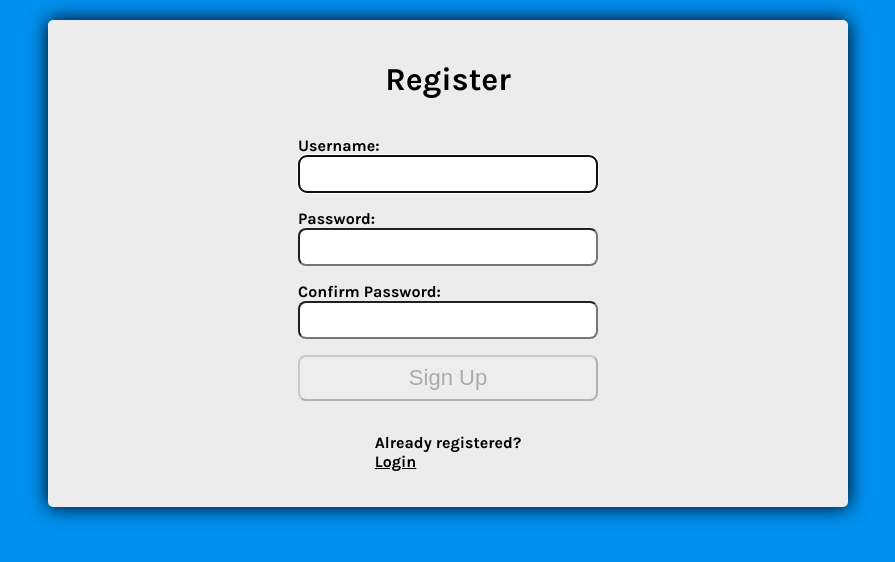
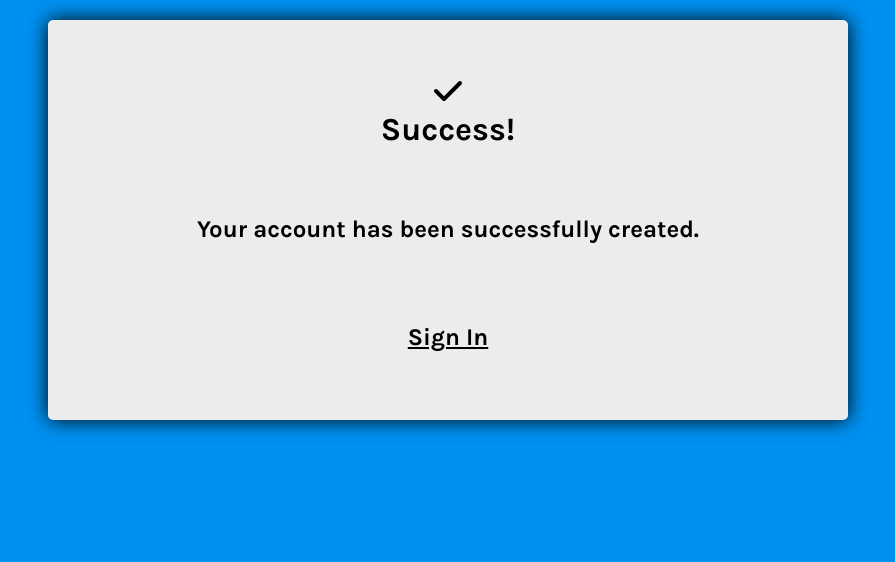
Before and after one commit to rhalupczok/Tenzies, a React (Create React App) app: page /#/register in a window 1280 px wide. Shown: the top 562 px of the page, without its empty margins (192-1087 px from the left). Built offline with nearby package versions, Linux system fonts and the light colour scheme.

Commit message:
small bugs fix

```diff
--- a/src/App.tsx
+++ b/src/App.tsx
@@ -4,7 +4,6 @@ import Login from "./components/Login";
 import Unauthorized from "./components/Unauthorized";
 import PersistLogin from "./components/PersistLogin";
 import RequireAuth from "./components/RequireAuth";
-import Account from "./components/Account";
 import Game from "./components/Game";
 
 export default function App() {
@@ -16,7 +15,6 @@ export default function App() {
             <Route element={<PersistLogin />}>
                 <Route element={<RequireAuth allowedRoles={[2001, 2000]} />}>
                     <Route path="/" element={<Game />} />
-                    <Route path="account" element={<Account />} />
                 </Route>
             </Route>
         </Routes>
--- a/src/api/axios.js
+++ b/src/api/axios.js
@@ -1,12 +1,13 @@
 import axios from "axios";
-const BASE_URL = "http://localhost:3500";
+const BASE_URL = "https://shielded-cove-16467-80de1c68a131.herokuapp.com/";
 
 export default axios.create({
+    //standard req
     baseURL: BASE_URL,
 });
 export const axiosPrivate = axios.create({
-    //interceptors ?
-    baseURL: BASE_URL, // it is needed for refresh token when initial refresh is denied
+    //for react interceptors req
+    baseURL: BASE_URL,
     headers: { "Content-Type": "application/json" },
     withCredentials: true,
 });
--- a/src/components/Account.tsx
+++ b/src/components/Account.tsx
@@ -10,7 +10,7 @@ import useAxiosPrivate from "../hooks/useAxiosPrivate";
 const Account: FC = () => {
     const axiosPrivate = useAxiosPrivate();
     const SCORES_URL = "/tenziuserscores";
-    const { auth, setAuth } = useAuth();
+    const { auth } = useAuth();
     const { player, setPlayer } = usePlayerInfo();
     const logout = useLogout();
 
@@ -102,7 +102,9 @@ const Account: FC = () => {
                 </>
             ) : (
                 <span className="account--info">
-                    <Link to="/login">{auth.user}, Login</Link>
+                    <Link className="txtBtn" to="/login">
+                        {auth.user}, <i>Sign In</i>
+                    </Link>
                 </span>
             )}
         </div>
--- a/src/components/Login.tsx
+++ b/src/components/Login.tsx
@@ -122,11 +122,13 @@ const Login: FC = () => {
                 </div>
             </form>
             <p>
-                <span className="line">
-                    <Link to="/register">Cereate Account</Link>
+                <span className="line ">
+                    <Link className="txtBtn" to="/register">
+                        Cereate Account
+                    </Link>
                 </span>
             </p>
-            <span className="line">
+            <span className="line txtBtn">
                 <span onClick={handleDemo}>Play without account</span>
             </span>
         </main>
--- a/src/components/Register.tsx
+++ b/src/components/Register.tsx
@@ -70,6 +70,7 @@ const Register: FC = () => {
                     withCredentials: true,
                 }
             );
+
             console.log(response?.data);
             console.log(JSON.stringify(response));
             setSuccess(true);
@@ -84,6 +85,7 @@ const Register: FC = () => {
             } else if (err.response?.status === 409) {
                 setErrMsg("Username is already used");
             } else {
+                console.log(err?.response);
                 setErrMsg("Registration Failed");
             }
             if (errRef.current) errRef.current.focus();
@@ -92,17 +94,27 @@ const Register: FC = () => {
 
     return (
         <>
-            {success ? (
-                <main>
-                    <h1>Account created!</h1>
+            {!success ? (
+                <main className="regSuccess">
+                    <h1>
+                        {" "}
+                        <FontAwesomeIcon icon={faCheck} />
+                        <br />
+                        Success!
+                    </h1>
+
+                    <h2>Your account has been successfully created.</h2>
                     <p>
-                        <span className="line">
-                            <Link to="login">Login</Link>
-                        </span>
+                        <h2>
+                            <Link className="txtBtn" to="/login">
+                                Sign In
+                            </Link>
+                        </h2>
                     </p>
                 </main>
             ) : (
                 <main>
+                    <h1 className="title">Tenzi</h1>
                     <p
                         ref={errRef}
                         className={errMsg ? "errmsg" : "offscreen"}
@@ -110,7 +122,6 @@ const Register: FC = () => {
                     >
                         {errMsg}
                     </p>
-                    <h1>Register</h1>
                     <form onSubmit={handleSubmit}>
                         <label htmlFor="username">
                             Username:
@@ -252,7 +263,9 @@ const Register: FC = () => {
                         Already registered?
                         <br />
                         <span className="line">
-                            <Link to="/login">Login</Link>
+                            <Link className="txtBtn" to="/login">
+                                Login
+                            </Link>
                         </span>
                     </p>
                 </main>
--- a/src/index.css
+++ b/src/index.css
@@ -76,12 +76,19 @@ main {
     cursor: pointer;
 }
 
+.regSuccess {
+    display: flex;
+    text-align: center;
+}
+
 form {
     display: flex;
     flex-direction: column;
+    align-items: center;
     justify-content: space-evenly;
     flex-grow: 1;
     padding-bottom: 1rem;
+    width: 300px;
 }
 
 a,
@@ -97,6 +104,7 @@ textarea {
     font-size: 22px;
     padding: 0.25rem;
     border-radius: 0.5rem;
+    width: 250px;
 }
 
 label,
@@ -106,6 +114,11 @@ button {
 
 button {
     padding: 0.5rem;
+}
+
+button:hover:enabled {
+    background: #0090f0;
+    cursor: pointer;
 }
 
 li {
@@ -295,6 +308,16 @@ li {
     box-shadow: 0 0 10px #0090f0;
 }
 
+.txtBtn {
+    cursor: pointer;
+    text-decoration: underline;
+}
+
+.txtBtn:hover {
+    cursor: pointer;
+    color: #0090f0;
+}
+
 .roll-dice:focus {
     outline: none;
 }
--- a/src/index.tsx
+++ b/src/index.tsx
@@ -1,5 +1,10 @@
 import ReactDOM from "react-dom/client";
-import { BrowserRouter, Routes, Route, HashRouter } from "react-router-dom";
+import {
+    createHashRouter,
+    createRoutesFromElements,
+    RouterProvider,
+    Route,
+} from "react-router-dom";
 import "./index.css";
 import { AuthProvider } from "./context/AuthProvider";
 import { PlayerInfoProvider } from "./context/PlayerInfoProvider";
@@ -8,14 +13,14 @@ import App from "./App";
 const root = ReactDOM.createRoot(
     document.getElementById("root") as HTMLElement
 );
+const router = createHashRouter(
+    createRoutesFromElements(<Route path="/*" element={<App />} />)
+);
+
 root.render(
-    <HashRouter>
-        <AuthProvider>
-            <PlayerInfoProvider>
-                <Routes>
-                    <Route path="/*" element={<App />} />
-                </Routes>
-            </PlayerInfoProvider>
-        </AuthProvider>
-    </HashRouter>
+    <AuthProvider>
+        <PlayerInfoProvider>
+            <RouterProvider router={router} />
+        </PlayerInfoProvider>
+    </AuthProvider>
 );
```
Also changed, not shown: src/components/RequireAuth.tsx (+2 -6 lines), src/components/die.tsx (+1 -7 lines), src/data/interfaces.tsx (+12 -0 lines), 1 other file (tests, documents, lock files or other folders).
